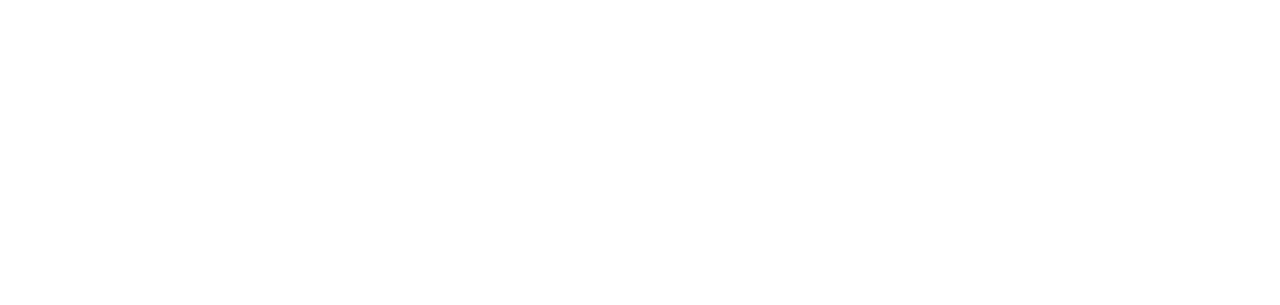
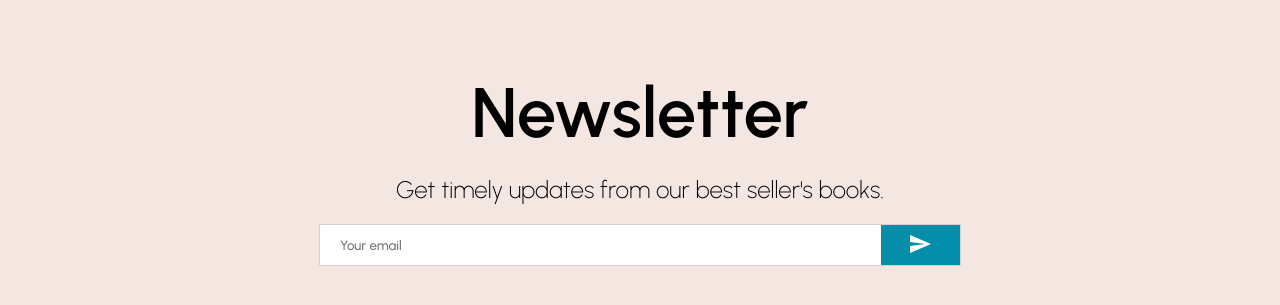
Before and after one commit to andiconner/alvandi-books, a React (Create React App) app in the folder client/: page / in a window 1280 px wide. Shown: the part 1568-1873 px from the top of the page. Before the commit the page ends 1496 px from the top, so only its background shows below. Built offline with nearby package versions, Linux system fonts and the light colour scheme.

Commit message:
newsletter

```diff
--- a/client/src/components/CategoryItem.jsx
+++ b/client/src/components/CategoryItem.jsx
@@ -24,7 +24,7 @@
   display: flex;
   flex-direction: column;
   align-items: center;
-  justify-content: bottom;
+  justify-content: center;
 `;
 
 const Title = styled.h1`
--- /dev/null
+++ b/client/src/components/Newsletter.jsx
@@ -0,0 +1,63 @@
+import { Send } from "@material-ui/icons";
+import styled from "styled-components";
+
+
+const Container = styled.div`
+  height: 60vh;
+  background-color: #F4E6E1;
+  display: flex;
+  align-items: center;
+  justify-content: center;
+  flex-direction: column;
+`;
+const Title = styled.h1`
+  font-size: 70px;
+  margin-bottom: 20px;
+`;
+
+const Desc = styled.div`
+  font-size: 24px;
+  font-weight: 300;
+  margin-bottom: 20px;
+
+`;
+
+const InputContainer = styled.div`
+  width: 50%;
+  height: 40px;
+  background-color: white;
+  display: flex;
+  justify-content: space-between;
+  border: 1px solid lightgray;
+
+`;
+
+const Input = styled.input`
+  border: none;
+  flex: 8;
+  padding-left: 20px;
+`;
+
+const Button = styled.button`
+  flex: 1;
+  border: none;
+  background-color: #048EA9;
+  color: white;
+`;
+
+const Newsletter = () => {
+  return (
+    <Container>
+      <Title>Newsletter</Title>
+      <Desc>Get timely updates from our best seller's books.</Desc>
+      <InputContainer>
+        <Input placeholder="Your email" />
+        <Button>
+          <Send />
+        </Button>
+      </InputContainer>
+    </Container>
+  );
+};
+
+export default Newsletter;
--- a/client/src/pages/Home.jsx
+++ b/client/src/pages/Home.jsx
@@ -2,6 +2,7 @@
 import Announcement from '../components/Announcement'
 import Categories from '../components/Categories'
 import Navbar from '../components/Navbar'
+import Newsletter from '../components/Newsletter'
 import Slider from '../components/Slider'
 
 const Home = () => {
@@ -11,6 +12,7 @@
         <Navbar/>
         <Slider/>
         <Categories/>
+        <Newsletter/>
     </div>
   )
 }
```
Also changed, not shown: client/src/images/book_1.jpeg (added), client/src/images/book_2d.jpg (added).
